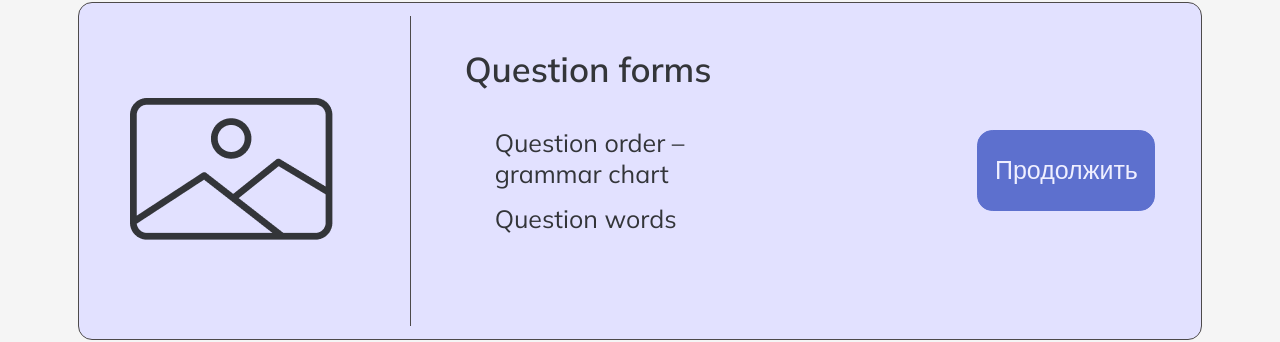
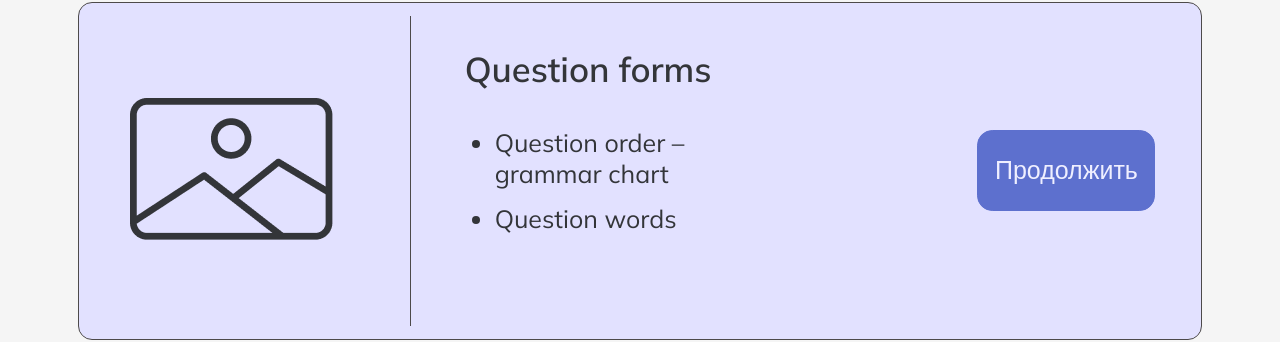
Before and after one commit to SemeteyFront/team77, a React (Create React App) app: page /modules in a window 1280 px wide. Shown: the part 446-788 px from the top of the page. Built offline with nearby package versions, Linux system fonts and the light colour scheme.

Commit message:
add some styles on modulesPage.css

```diff
--- a/src/pages/ModulesPage.jsx
+++ b/src/pages/ModulesPage.jsx
@@ -1,7 +1,7 @@
 import React from 'react';
 import {Link} from 'react-router-dom';
 import logoNavbar from '../images/logo-navbar.png';
-import searchIcon from '../images/search.png';
+import searchIcon from '../images/search-icon.png';
 import profileIcon from '../images/profile.png';
 import backArrow from '../images/back.png';
 import questionImg from '../images/question-img.png';
--- a/src/pages/TestPage.jsx
+++ b/src/pages/TestPage.jsx
@@ -2,7 +2,7 @@ import React from 'react';
 import { Link } from 'react-router-dom';
 import logoNavbar from '../images/logo-navbar.png';
 import burgerIcon from '../images/burger.png';
-import searchIcon from '../images/search.png';
+import searchIcon from '../images/search-icon.png';
 import profileIcon from '../images/profile.png';
 import './testPage.css';
 
--- a/src/pages/modulesPage.css
+++ b/src/pages/modulesPage.css
@@ -18,10 +18,6 @@ body {
 	margin: 0 auto;
 	padding: 25px 78px 218px;
 }
-
-/* .modules__wrapper {
-	display: flex;
-} */
 
 .modules__navbar {
 	display: flex;
@@ -123,8 +119,6 @@ body {
 	display: flex;
 	align-items: center;
 	justify-content: space-between;
-	/* width: 1284px;
-	height: 305px; */
 	background: #E2E1FF;
 	border: 1px solid #4D4A4A;
 	border-radius: 14px;
@@ -135,8 +129,6 @@ body {
 	display: flex;
 	align-items: center;
 	justify-content: space-between;
-	/* width: 1284px;
-	height: 305px; */
 	background: #FFFFFF;
 	border: 1px solid #4D4A4A;
 	border-radius: 14px;
@@ -163,6 +155,7 @@ body {
 
 .question__form-menu {
 	padding-left: 30px;
+	list-style-type: disc;
 }
 
 .question__forms-item {
@@ -174,11 +167,6 @@ body {
 
 .question__forms-item+.question__forms-item {
 	margin-top: 14px;
-}
-
-.modules__question-forms-img {
-	/* width: 202.36px;
-	height: 141.65px; */
 }
 
 .modules__question-btn {
```
Also changed, not shown: src/images/search-icon.png (added).
